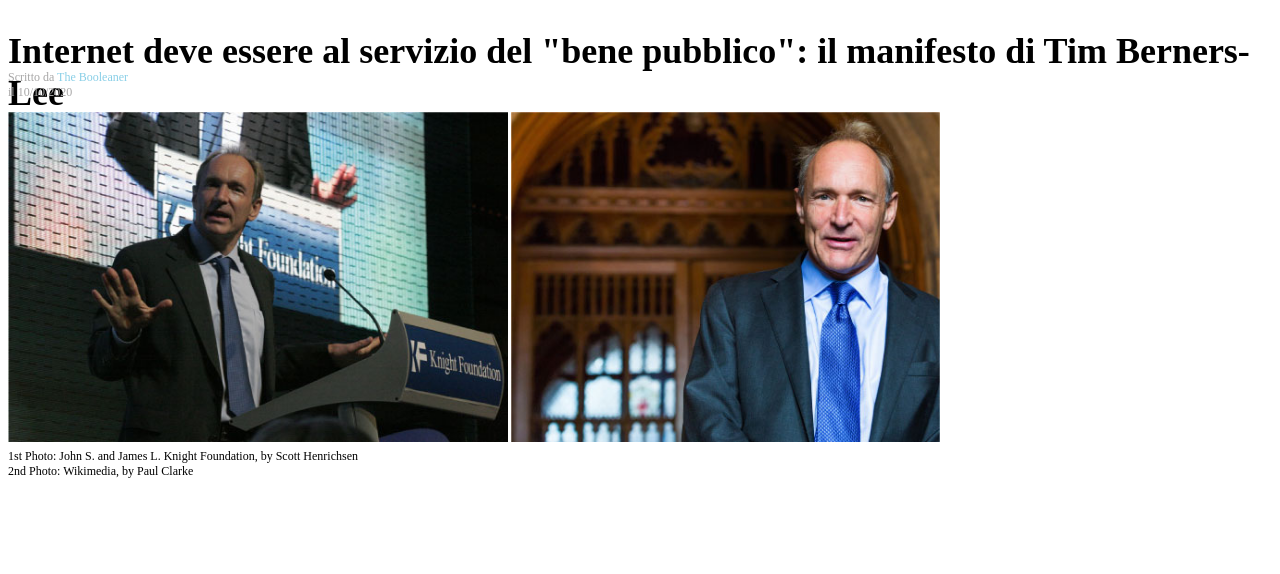
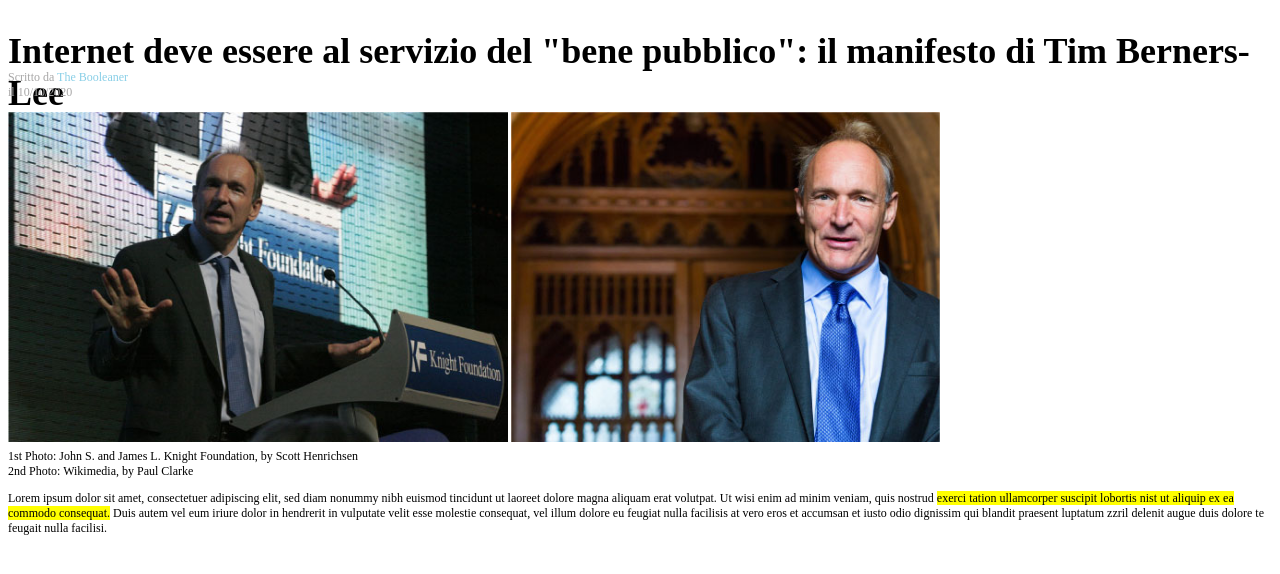
Before and after one commit to dianagiangregorio/html-css-booleaner, a plain HTML site: page index.html in a window 1280 px wide. Drawn offline with Linux system fonts and the light colour scheme.

Commit message:
feat: added text in body section

```diff
--- a/index.html
+++ b/index.html
@@ -24,6 +24,14 @@
         </section>
     </header>
 
+    <!--paragrafo con frase evidenziata-->
+    <p>Lorem ipsum dolor sit amet, consectetuer adipiscing elit, sed diam nonummy nibh euismod tincidunt ut laoreet
+        dolore magna aliquam erat volutpat. Ut wisi enim ad minim veniam, quis nostrud <span>exerci tation ullamcorper
+            suscipit lobortis nist ut aliquip ex ea commodo consequat.</span> Duis autem vel eum iriure dolor in
+        hendrerit in vulputate velit esse molestie consequat, vel illum dolore eu feugiat nulla facilisis at vero eros
+        et accumsan et iusto odio dignissim qui blandit praesent luptatum zzril delenit augue duis dolore te feugait
+        nulla facilisi.</p>
+
 
 
 
```
